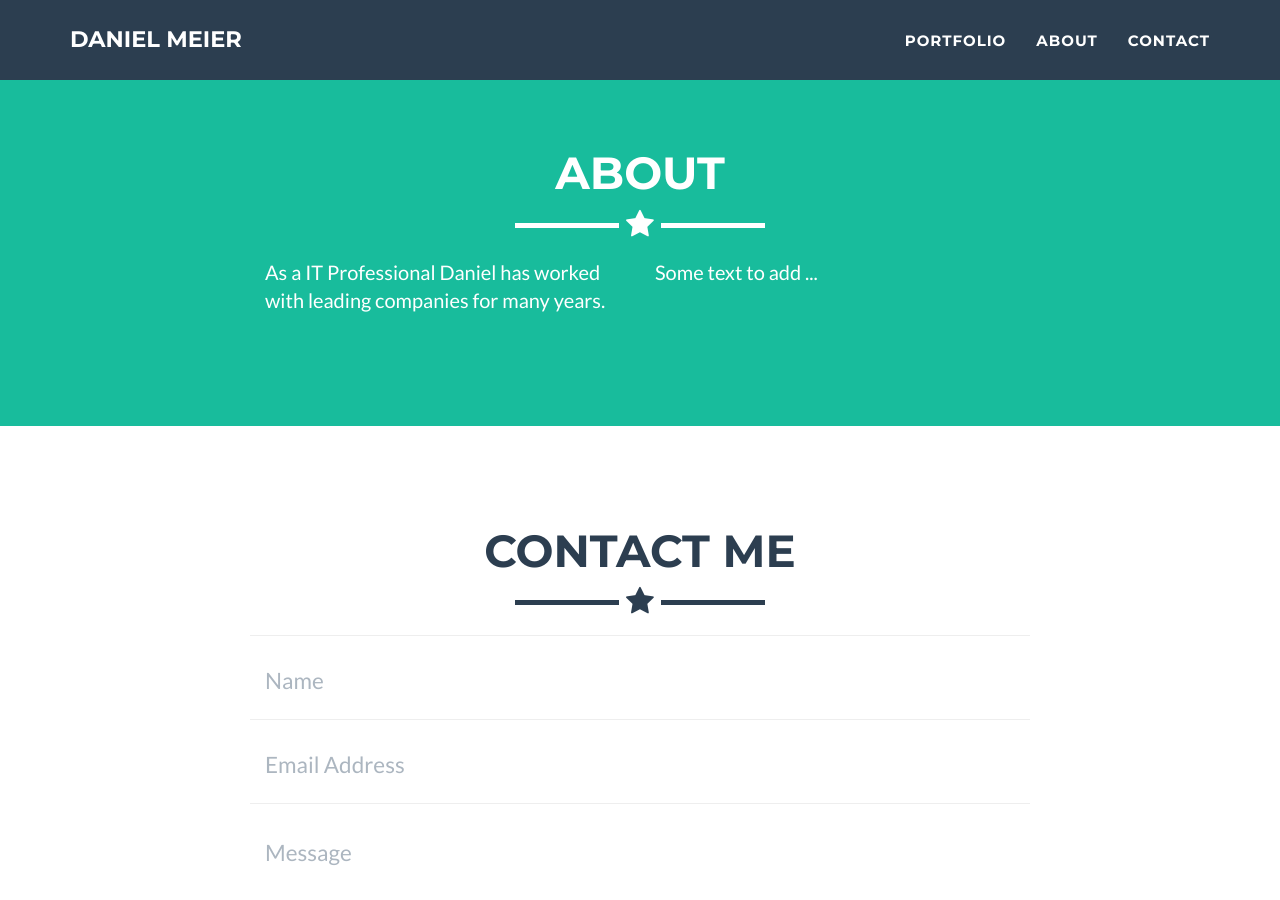
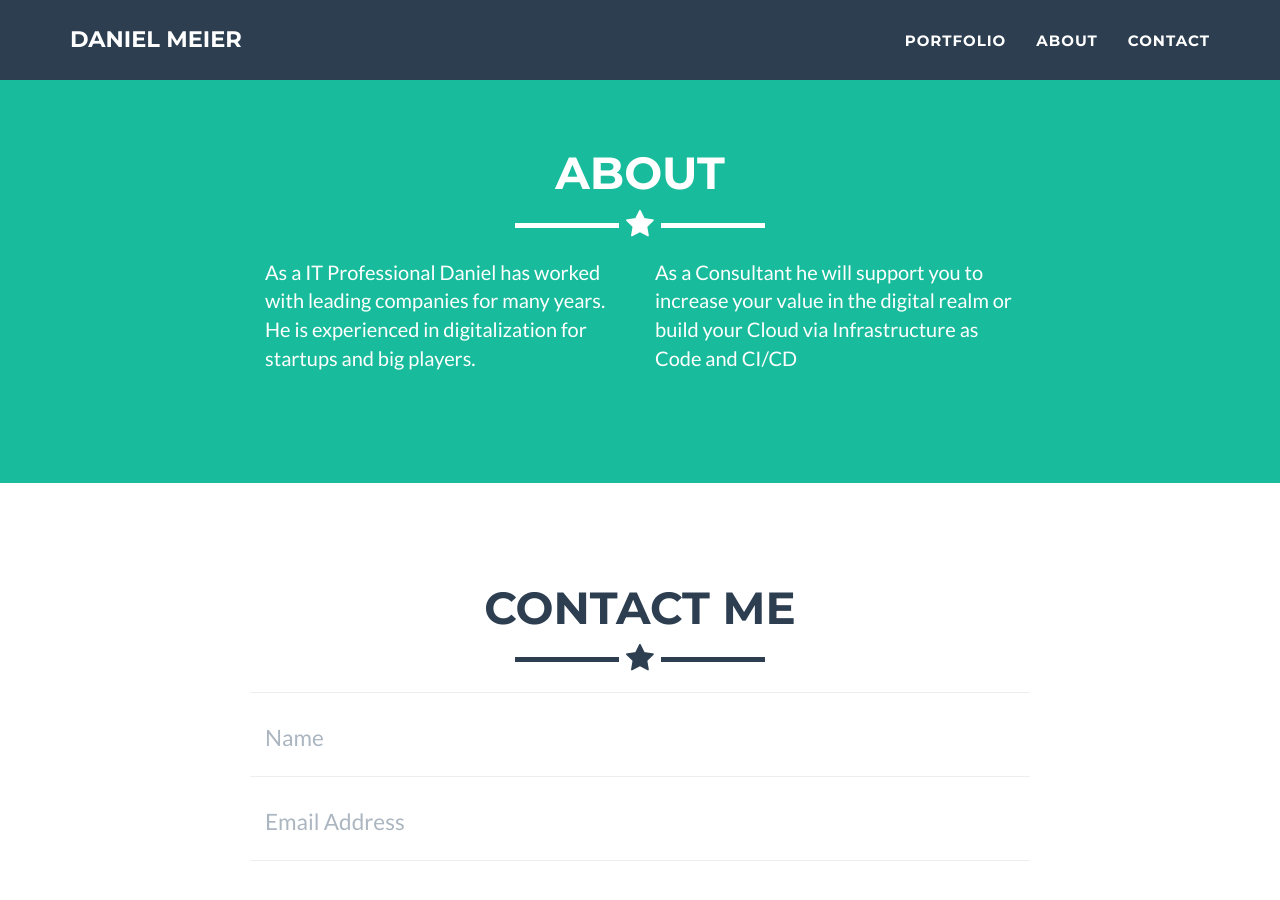
Before and after one commit to dme86/dme86.github.io, a Jekyll site: the page built from _posts/2014-07-18-project-1.markdown, in a window 1280 px wide and 900 px high, scrolled down 1483 px. Built offline with Jekyll 4.4.1, drawn with Linux system fonts in a browser that asks for light colours.

Commit message:
change about

```diff
--- a/_includes/about.html
+++ b/_includes/about.html
@@ -9,10 +9,10 @@
             </div>
             <div class="row">
                 <div class="col-lg-4 col-lg-offset-2">
-                    <p>As a IT Professional Daniel has worked with leading companies for many years.</p>
+                    <p>As a IT Professional Daniel has worked with leading companies for many years. He is experienced in digitalization for startups and big players.</p>
                 </div>
                 <div class="col-lg-4">
-                    <p>Some text to add ...</p>
+                    <p>As a Consultant he will support you to increase your value in the digital realm or build your Cloud via Infrastructure as Code and CI/CD</p>
                 </div>
                     </a>
                 </div>
```
